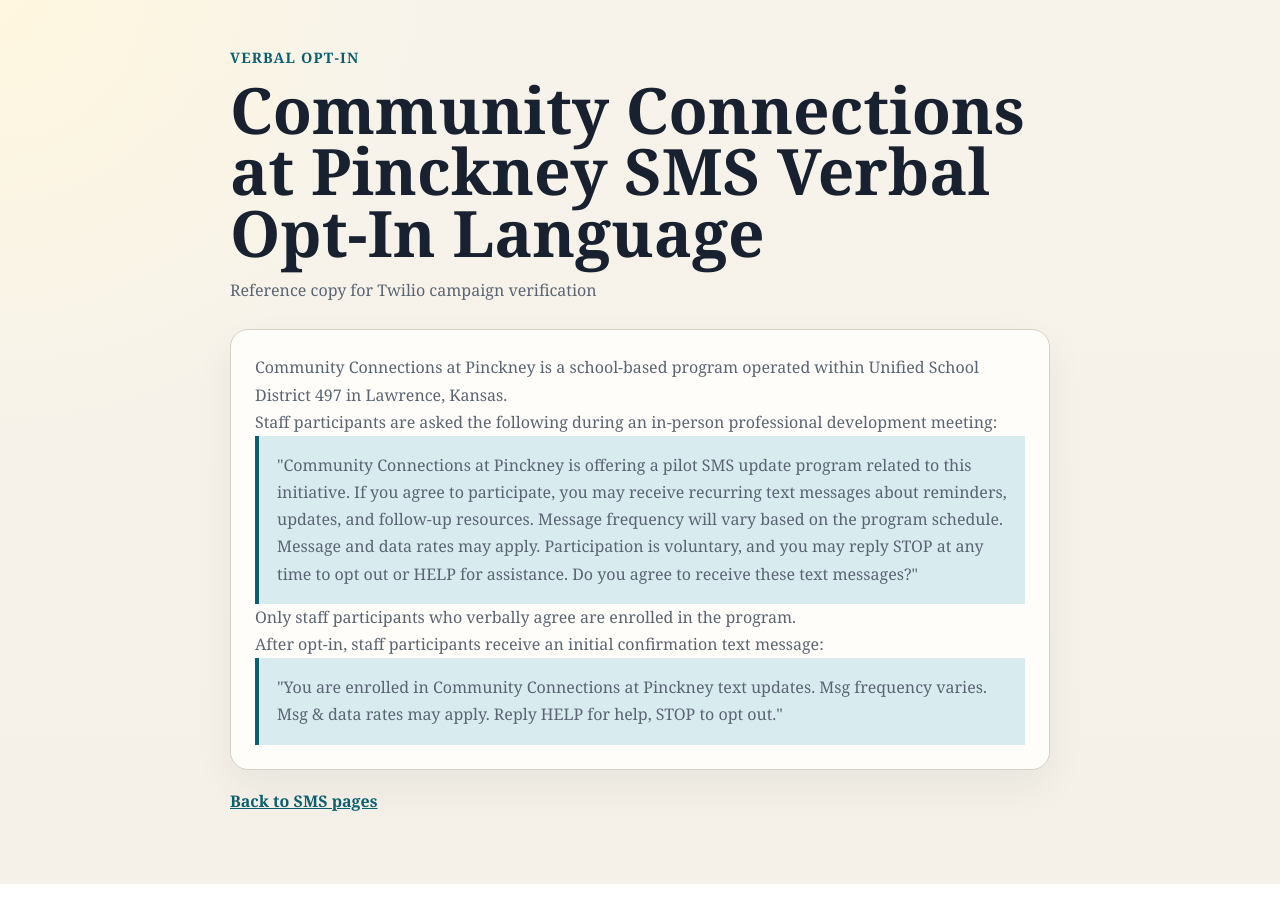
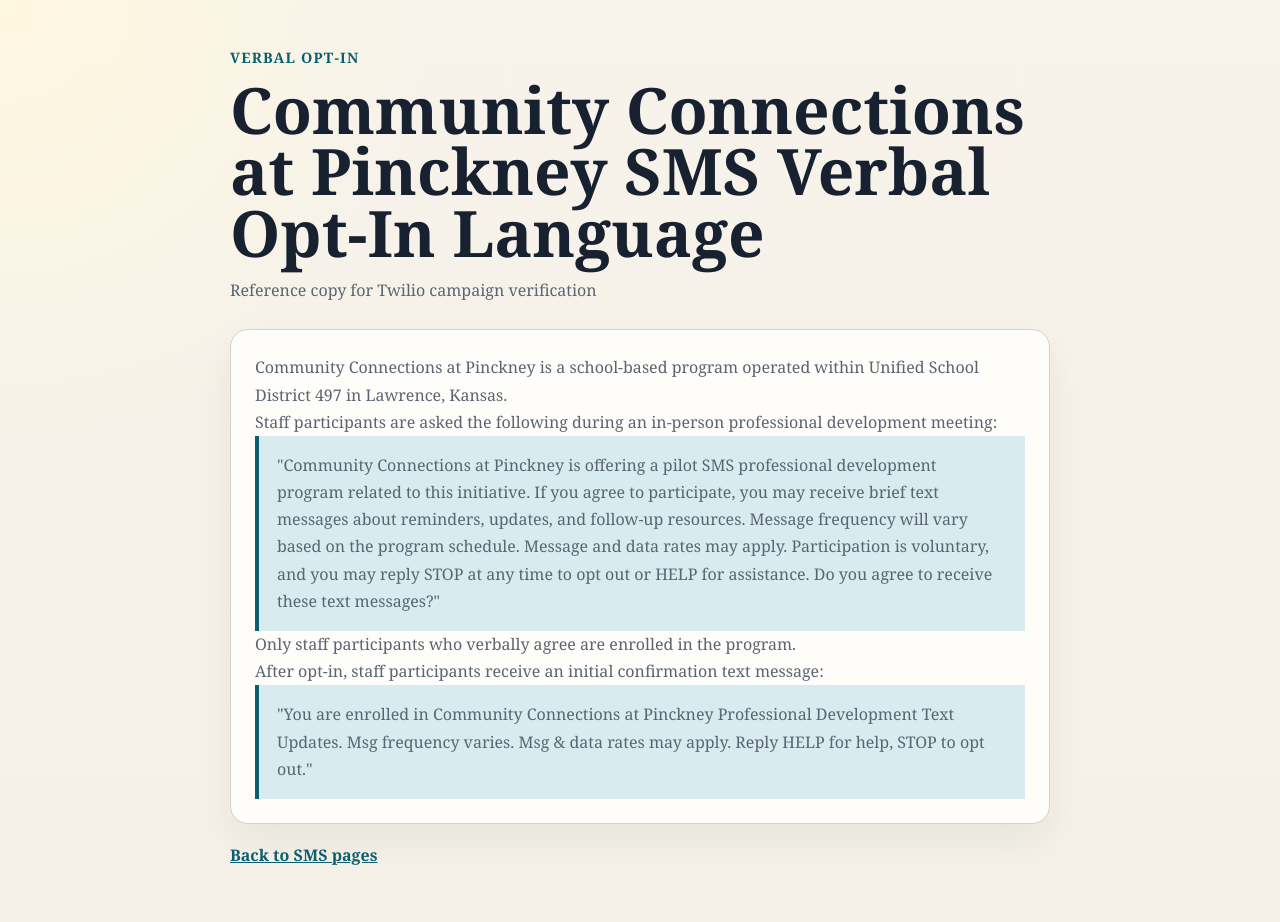
Before and after one commit to JJfww/micro-pd-pilot, a website: page docs/cc-pinckney/opt-in/index.html in a window 1280 px wide. Before the commit the page ends 884 px from the top, so only its background shows below. Drawn offline with Linux system fonts and the light colour scheme.

Commit message:
Refine SMS compliance pages

```diff
--- a/docs/cc-pinckney/opt-in/index.html
+++ b/docs/cc-pinckney/opt-in/index.html
@@ -21,20 +21,21 @@
           professional development meeting:
         </p>
         <blockquote>
-          "Community Connections at Pinckney is offering a pilot SMS update
-          program related to this initiative. If you agree to participate, you
-          may receive recurring text messages about reminders, updates, and
-          follow-up resources. Message frequency will vary based on the program
-          schedule. Message and data rates may apply. Participation is
-          voluntary, and you may reply STOP at any time to opt out or HELP for
-          assistance. Do you agree to receive these text messages?"
+          "Community Connections at Pinckney is offering a pilot SMS
+          professional development program related to this initiative. If you
+          agree to participate, you may receive brief text messages about
+          reminders, updates, and follow-up resources. Message frequency will
+          vary based on the program schedule. Message and data rates may apply.
+          Participation is voluntary, and you may reply STOP at any time to
+          opt out or HELP for assistance. Do you agree to receive these text
+          messages?"
         </blockquote>
         <p>Only staff participants who verbally agree are enrolled in the program.</p>
         <p>After opt-in, staff participants receive an initial confirmation text message:</p>
         <blockquote>
-          "You are enrolled in Community Connections at Pinckney text updates.
-          Msg frequency varies. Msg &amp; data rates may apply. Reply HELP for
-          help, STOP to opt out."
+          "You are enrolled in Community Connections at Pinckney Professional
+          Development Text Updates. Msg frequency varies. Msg &amp; data rates
+          may apply. Reply HELP for help, STOP to opt out."
         </blockquote>
       </section>
       <a class="toplink" href="../../">Back to SMS pages</a>
```
Also changed, not shown: docs/cc-pinckney/privacy/index.html (+10 -7 lines), docs/cc-pinckney/terms/index.html (+4 -3 lines).
